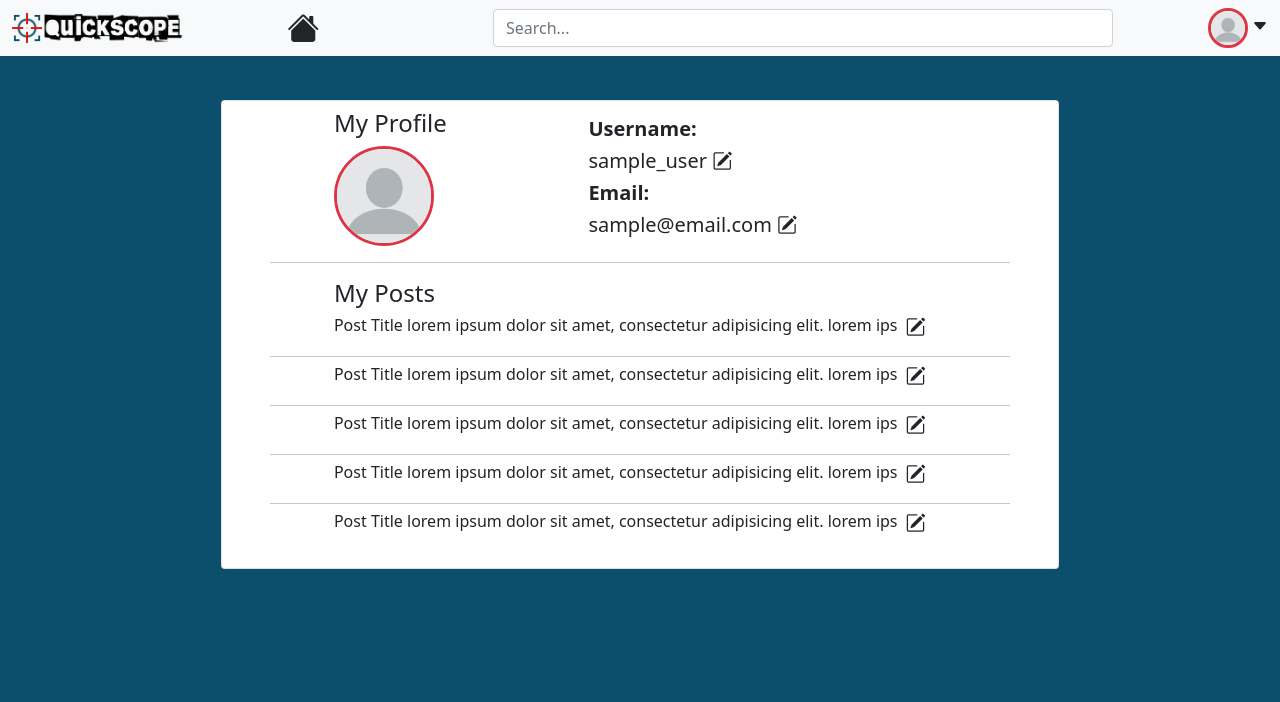
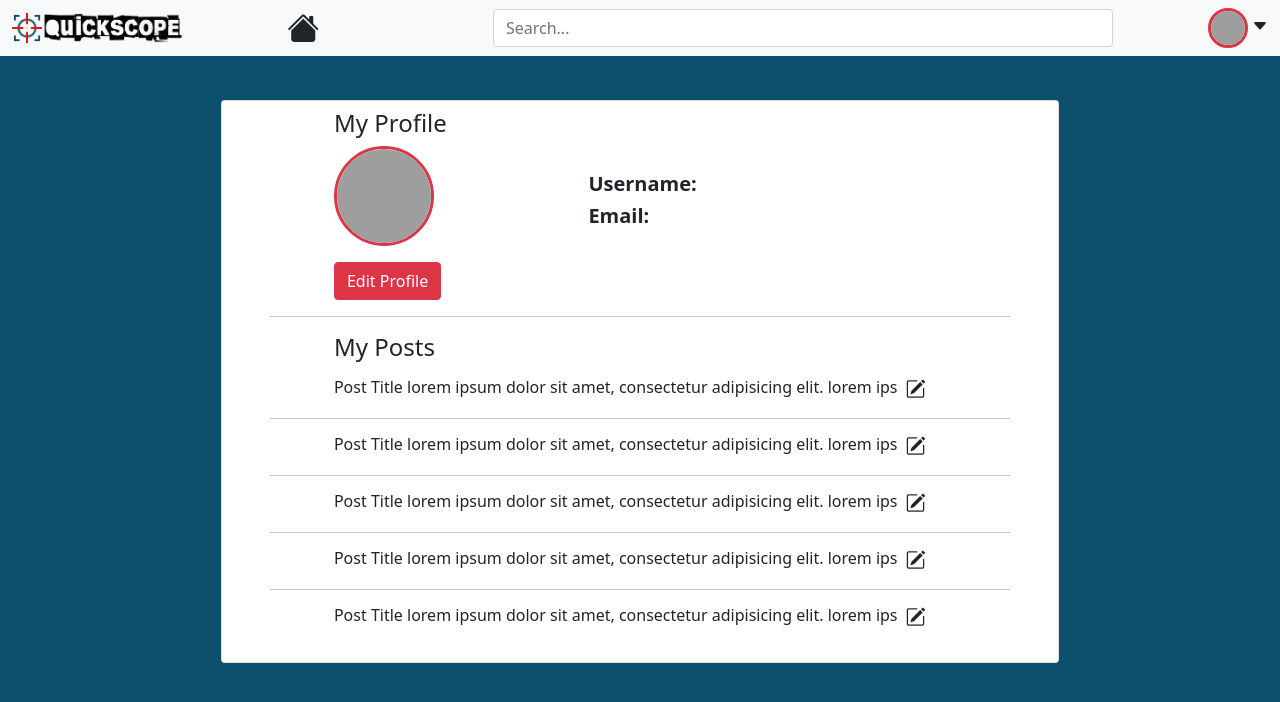
Before and after one commit to sunipan/quickscope, a PHP site: page /my-profile.php in a window 1280 px wide. Shown: the top 702 px of the page. Run offline with PHP 8.4, Linux system fonts and the light colour scheme; the visitor is signed in with stand-in values (Sample User, id 1); data that the repository does not hold is empty; some libraries are stand-ins or nearby versions; grey boxes are pictures that could not be loaded.

Commit message:
finished edit profile page

```diff
--- a/src/client/components/header.php
+++ b/src/client/components/header.php
@@ -26,12 +26,21 @@
               </button>';
       } else {
         // If user is logged in, display their profile pic as the icon
-        echo '<div data-bs-toggle="offcanvas" data-bs-target="#offcanvasNavbar" aria-controls="offcanvasNavbar">
-                  <span>
+        if (!isset($_SESSION['avatarType'])) {
+          echo '<div data-bs-toggle="offcanvas" data-bs-target="#offcanvasNavbar" aria-controls="offcanvasNavbar">
+                  <span id="avatar-span">
                     <img class="rounded-circle border border-3 border-danger" src="img/default_profile_pic.png" width="40" height="40" alt="Profile Picture" />
                     <i class="bi bi-caret-down-fill"></i>
                   </span>
                 </div>';
+        } else {
+          echo '<div data-bs-toggle="offcanvas" data-bs-target="#offcanvasNavbar" aria-controls="offcanvasNavbar">
+                    <span id="avatar-span">
+                      <img class="rounded-circle border border-3 border-danger" src="../server/uploads/' . $_SESSION['user'] . '.' . $_SESSION['avatarType'] . '" width="40" height="40" alt="Profile Picture" />
+                      <i class="bi bi-caret-down-fill"></i>
+                    </span>
+                  </div>';
+        }
       } ?>
       <div class="offcanvas offcanvas-end" tabindex="-1" id="offcanvasNavbar" aria-labelledby="offcanvasNavbarLabel">
         <div class="offcanvas-header">
@@ -42,13 +51,13 @@
         <div class="offcanvas-body mt-0">
           <ul class="navbar-nav justify-content-end flex-grow-1 pe-3">
             <li class="nav-item">
-              <a class="nav-link" href="#">Profile</a>
+              <a class="nav-link" href="my-profile.php">Profile</a>
             </li>
             <li class="nav-item">
-              <a class="nav-link" href="#">Create a Post</a>
+              <a class="nav-link" href="create-post.php">Create a Post</a>
             </li>
             <li class="nav-item">
-              <a class="nav-link" href="#">Create a Forum</a>
+              <a class="nav-link" href="create-forum.php">Create a Forum</a>
             </li>
             <li class="nav-item dropdown">
               <?php if (isset($_SESSION['user'])) {
--- a/src/client/js/custom.js
+++ b/src/client/js/custom.js
@@ -186,4 +186,99 @@ $(document).ready(function () {
       }
     });
   }
+  let valid_edit_username = false;
+  let valid_edit_email = false;
+  $("#edit_username").keyup(function (e) {
+    valid_edit_username = /^[a-zA-Z0-9]{3,}$/.test($("#edit_username").val());
+    if (!valid_edit_username) {
+      $("#edit_username").css("border", "2px solid red");
+      $("#edit_username").css("box-shadow", "0 0 5px red");
+    } else {
+      $("#edit_username").css("border", "2px solid #2ecf0e");
+      $("#edit_username").css("box-shadow", "0 0 5px #2ecf0e");
+    }
+  });
+  $("#edit_email").keyup(function (e) {
+    valid_edit_email = /^[a-zA-Z0-9._-]+@[a-zA-Z0-9.-]+\.[a-zA-Z]{2,4}$/.test(
+      $("#edit_email").val()
+    );
+    if (!valid_edit_email) {
+      $("#edit_email").css("border", "2px solid red");
+      $("#edit_email").css("box-shadow", "0 0 5px red");
+    } else {
+      $("#edit_email").css("border", "2px solid #2ecf0e");
+      $("#edit_email").css("box-shadow", "0 0 5px #2ecf0e");
+    }
+  });
+
+  $("#edit_submit").click(function (e) {
+    e.preventDefault();
+    // Get values
+    let username = valid_edit_username && $("#edit_username").val();
+    let email = valid_edit_email && $("#edit_email").val();
+    let profile_pic = $("#edit_profile_pic")[0].files[0];
+    // Check if any of them have value
+    if (username || email || profile_pic) {
+      // Create FormData object, send off to server
+      let form = $("#edit_form")[0];
+      let formData = new FormData(form);
+      formData.append("username", username);
+      formData.append("email", email);
+      formData.append("profile_pic", profile_pic);
+      $.ajax({
+        url: "../server/edit-profile.php",
+        type: "POST",
+        enctype: "multipart/form-data",
+        data: formData,
+        contentType: false,
+        cache: false,
+        processData: false,
+        success: function (data) {
+          console.log(data);
+          data = JSON.parse(data);
+          if (data.image) {
+            // Update profile pic and navbar avatar
+            $("#profile-figure").html(
+              '<img src="../server/' +
+                data.image +
+                '" class="rounded-circle border border-3 border-danger" height="100px" width="100px" alt="Profile Picture"><i class="bi bi-caret-down-fill"></i>'
+            );
+            $("#avatar-span").html(
+              '<img src="../server/' +
+                data.image +
+                '" class="rounded-circle border border-3 border-danger" height="40px" width="40px" alt="Profile Picture"><i class="bi bi-caret-down-fill"></i>'
+            );
+          }
+          console.log(data.username);
+          if (data.username) {
+            // Update username
+            $("#username_text").html(data.username);
+          }
+          if (data.email) {
+            // Update email
+            $("#email_text").html(data.email);
+          }
+
+          // Reset form after submission
+          $("#edit_form")[0].reset();
+          $("#editModal").modal("hide");
+          // Error handling
+          if (data.status === "home") window.location.replace("home.php");
+          else {
+            if (data.status === "success") {
+              $("#edit_success").html(data.message);
+              $("#edit_success").slideDown();
+            } else {
+              $("#edit_error").html(data.message);
+              $("#edit_error").slideDown();
+            }
+          }
+        },
+        complete: setTimeout(() => {
+          $("#edit_success").slideUp();
+          $("#edit_error").slideUp();
+        }, 5000),
+      });
+    }
+  });
 });
--- a/src/client/logout.php
+++ b/src/client/logout.php
@@ -1,6 +1,6 @@
 <?php
 session_start();
-if ($_SESSION['user'] === true) {
+if ($_SESSION['user']) {
   session_destroy();
 }
 header("Location: home.php");
--- a/src/client/my-profile.php
+++ b/src/client/my-profile.php
@@ -4,42 +4,56 @@ require('components/head.php');
 if (!isset($_SESSION['user'])) {
   header('Location: login.php');
 }
-require('components/header.php'); ?>
+require('components/header.php');
+require('../server/db_connect.php');
+if ($error)
+  exit($error);
+
+$sql = "SELECT username, email FROM users WHERE id = {$_SESSION['user']}";
+$result = mysqli_query($connection, $sql);
+mysqli_close($connection);
+if ($row = mysqli_fetch_assoc($result)) {
+  $username = $row['username'];
+  $email = $row['email'];
+} ?>
 
 <div class="container-fluid post-container">
-  <div class="card col-md-8 m-auto px-5 pb-3">
+  <div class="card col-lg-8 m-auto px-5 pb-3">
+    <div id="edit_success" class="alert alert-success text-center mt-2" role="alert" style="display: none;"></div>
+    <div id="edit_error" class="alert alert-danger text-center mt-2" role="alert" style="display: none;"></div>
     <div class="row d-flex justify-content-center align-items-center">
-      <div class="col-md-4 offset-md-1 mt-2">
+      <div class="col-lg-4 offset-lg-1 mt-2">
         <h4 class='text-black'>My Profile</h4>
-        <figure>
-          <img class="rounded-circle border border-3 border-danger" src='img/default_profile_pic.png' height='100px' width='100px'>
+        <figure id="profile-figure">
+          <?php
+          if (isset($_SESSION['avatarType']))
+            echo '<img class="rounded-circle border border-3 border-danger" src="../server/uploads/' . $_SESSION['user'] . '.' . $_SESSION['avatarType'] . '" height="100px" width="100px">';
+          else echo '<img class="rounded-circle border border-3 border-danger" src="img/default_profile_pic.png" height="100px" width="100px">';
+          ?>
         </figure>
+        <!-- Button trigger modal -->
+        <button type="button" class="btn btn-danger mb-2" data-bs-toggle="modal" data-bs-target="#editModal">
+          Edit Profile
+        </button>
       </div>
-      <div class="col-md-7">
+      <div class="col-lg-7">
         <h5 class="text-black profile_user fw-bold">Username:</h5>
-        <h5 class="profile_user">sample_user
-          <a class="text-dark text-decoration-none" href="profile-edit.php">
-            <i class="bi bi-pencil-square"></i>
-          </a>
-        </h5>
+        <h5 id="username_text" class="profile_user"><?php echo $username ?></h5>
         </a>
         <h5 class='text-black fw-bold profile_email'>Email:</h5>
-        <h5 class="profile_email">sample@email.com <a class="text-dark" href="profile-edit.php">
-            <i class="bi bi-pencil-square"></i>
-          </a>
-        </h5>
+        <h5 id="email_text" class="profile_email"><?php echo $email ?></h5>
       </div>
     </div>
-    <hr class="mt-0 mb-2">
+    <hr class="my-2">
     <div class="row">
-      <div class="col-md-4 offset-md-1 mt-2">
+      <div class="col-lg-4 offset-lg-1 mt-2">
         <h4 class='text-black'>My Posts</h4>
       </div>
     </div>
     <?php for ($i = 0; $i < 5; $i++) {
       echo '<div class="row">
-      <div class="col-md-10 offset-md-1">
-        <h6 class="text-dark d-flex">Post Title lorem ipsum dolor sit amet, consectetur adipisicing elit. lorem ips
+      <div class="col-lg-10 offset-lg-1">
+        <h6 class="text-dark d-flex my-2">Post Title lorem ipsum dolor sit amet, consectetur adipisicing elit. lorem ips
           <a class="text-dark ms-2" href="post-detail.php">
             <h5><i class="bi bi-pencil-square"></i></h5>
           </a>
@@ -49,6 +63,41 @@ require('components/header.php'); ?>
       if ($i < 4)
         echo '<hr class="mt-0 mb-2">';
     } ?>
+
+
+    <!-- Modal -->
+    <div class="modal fade" id="editModal" tabindex="-1" aria-labelledby="editModalLabel" aria-hidden="true">
+      <div class="modal-dialog">
+        <div class="modal-content">
+          <div class="modal-header">
+            <h5 class="modal-title" id="exampleModalLabel">Edit Profile</h5>
+            <button type="button" class="btn-close" data-bs-dismiss="modal" aria-label="Close"></button>
+          </div>
+          <div class="modal-body">
+            <form id="edit_form" method="post" action="" enctype="multipart/form-data">
+              <div class="form-group">
+                <label for="edit_email">Email Address</label>
+                <input type="email" class="form-control" id="edit_email" aria-describedby="emailHelp" placeholder="Change Email">
+                <small id="emailHelp" class="form-text text-muted">We'll never share your email with anyone else.</small>
+              </div>
+              <div class="form-group">
+                <label for="edit_username">Username</label>
+                <input type="text" class="form-control" id="edit_username" aria-describedby="emailHelp" placeholder="Change Username">
+              </div>
+              <div class="form-group">
+                <label for="edit_profile">Profile Picture</label>
+                <input type="file" class="form-control" id="edit_profile_pic" accept="image/png, image/jpeg, image/jpg, image/gif">
+              </div>
+            </form>
+          </div>
+          <div class="modal-footer">
+            <button type="button" class="btn btn-secondary" data-bs-dismiss="modal">Close</button>
+            <button type="button" id="edit_submit" class="btn btn-primary">Save changes</button>
+          </div>
+        </div>
+      </div>
+    </div>
   </div>
 
-  <?php include('components/scripts.php'); ?>
+  <?php $scripts = ['js/custom.js'];
+  include('components/scripts.php'); ?>
--- a/src/server/db_connect.php
+++ b/src/server/db_connect.php
@@ -1,7 +1,7 @@
 <?php
 // Need this so invalid DB connection doesn't break the feedback to user
 // COMMENT OUT WHEN TESTING AJAX REQUESTS TO SEE ERRORS
-error_reporting(0);
+// error_reporting(0);
 $host = "localhost";
 $database = "quickscope";
 $user = "root";           //will probably have to change on your machine
--- a/src/server/loginprocess.php
+++ b/src/server/loginprocess.php
@@ -12,12 +12,14 @@ $password = $_POST['password'];
 
 if ($_SERVER["REQUEST_METHOD"] === "POST") {
   if (isset($_POST['username']) && isset($_POST['password'])) {
-    $sql = "SELECT password FROM users WHERE username='$username'";
+    $sql = "SELECT id, avatarType, password FROM users WHERE username='$username'";
     $results = mysqli_query($connection, $sql);
     if ($row = mysqli_fetch_assoc($results)) {
       if (password_verify($password, $row['password'])) {
         session_start();
-        $_SESSION['user'] = true;
+        // Set session variables
+        $_SESSION['user'] = $row['id'];
+        $_SESSION['avatarType'] = $row['avatarType'];
         echo json_encode([
           'status' => 'success',
         ]);
```
Also changed, not shown: src/server/edit-profile.php (added, +107 -0 lines).
